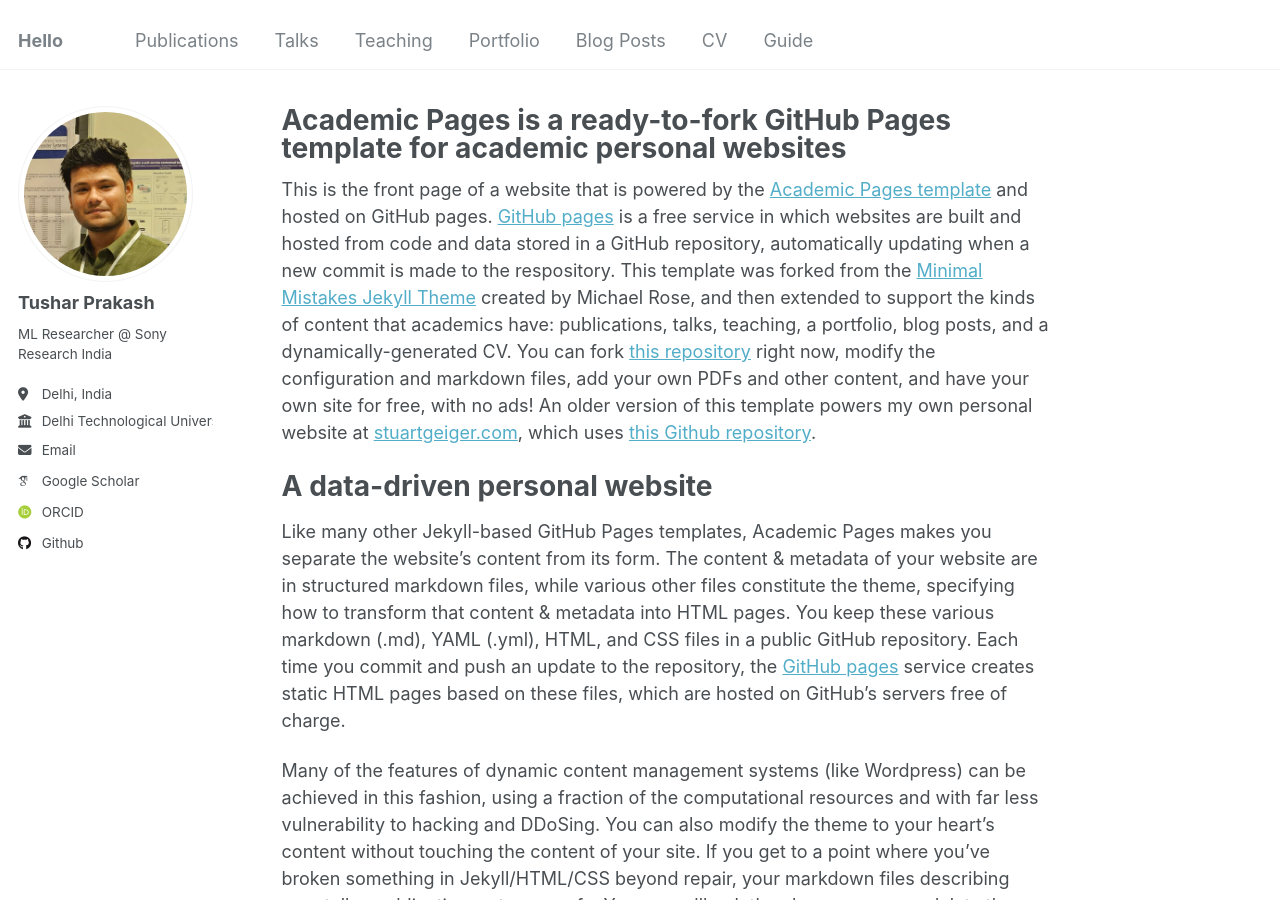
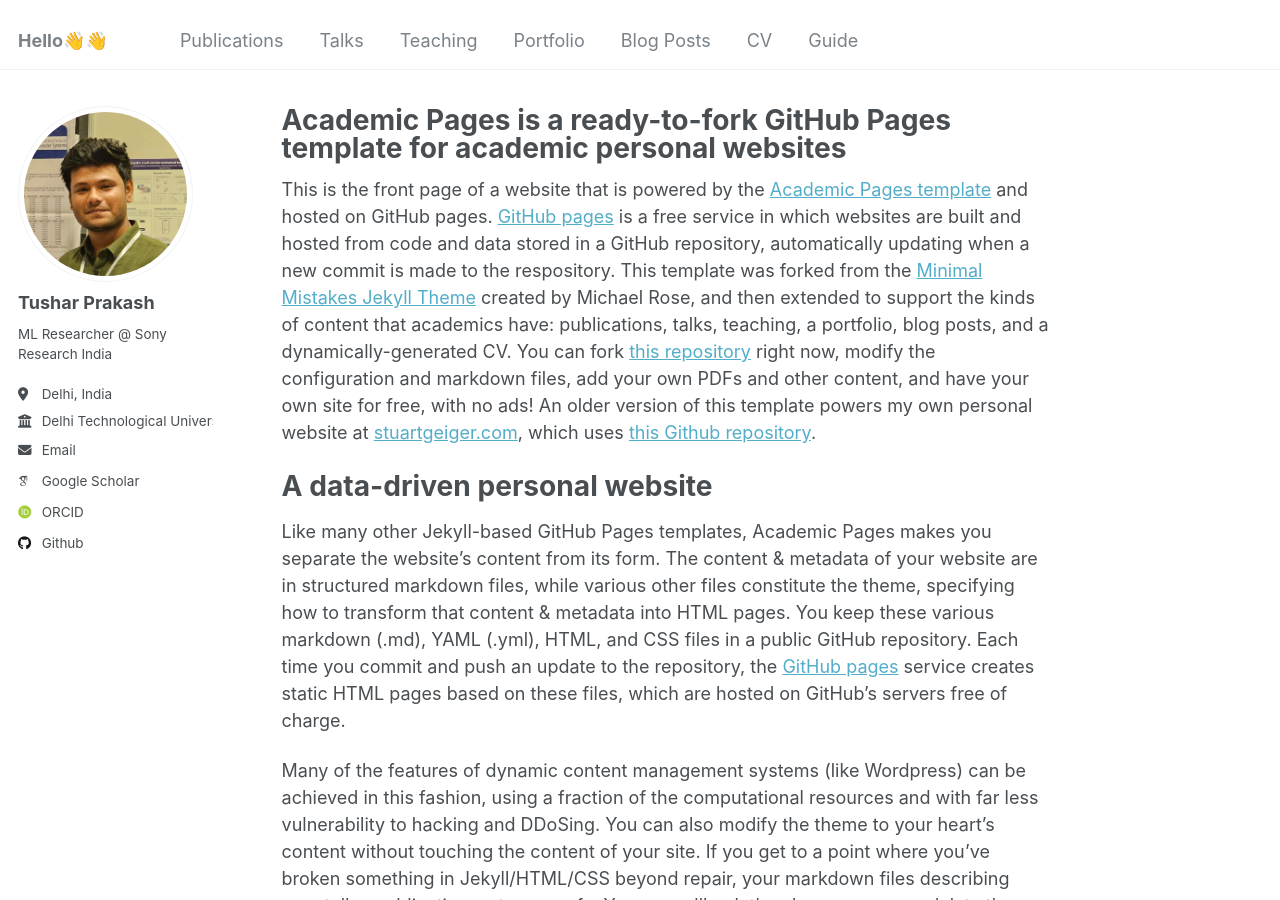
Before and after one commit to theTushar-dot/myinfo, a Jekyll site: the page built from _pages/about.md, in a window 1280 px wide and 900 px high. Built offline with Jekyll 4.4.1, drawn with Linux system fonts in a browser that asks for light colours; some web fonts are replaced.

```diff
--- a/_config.yml
+++ b/_config.yml
@@ -8,7 +8,7 @@
 
 # Basic Site Settings
 locale                   : "en-US"
-title                    : "Hello"
+title                    : "Hello👋👋"
 title_separator          : "-"
 name                     : &name "Tushar Prakash"
 description              : &description "ML Researcher @ Sony Research India"
```
